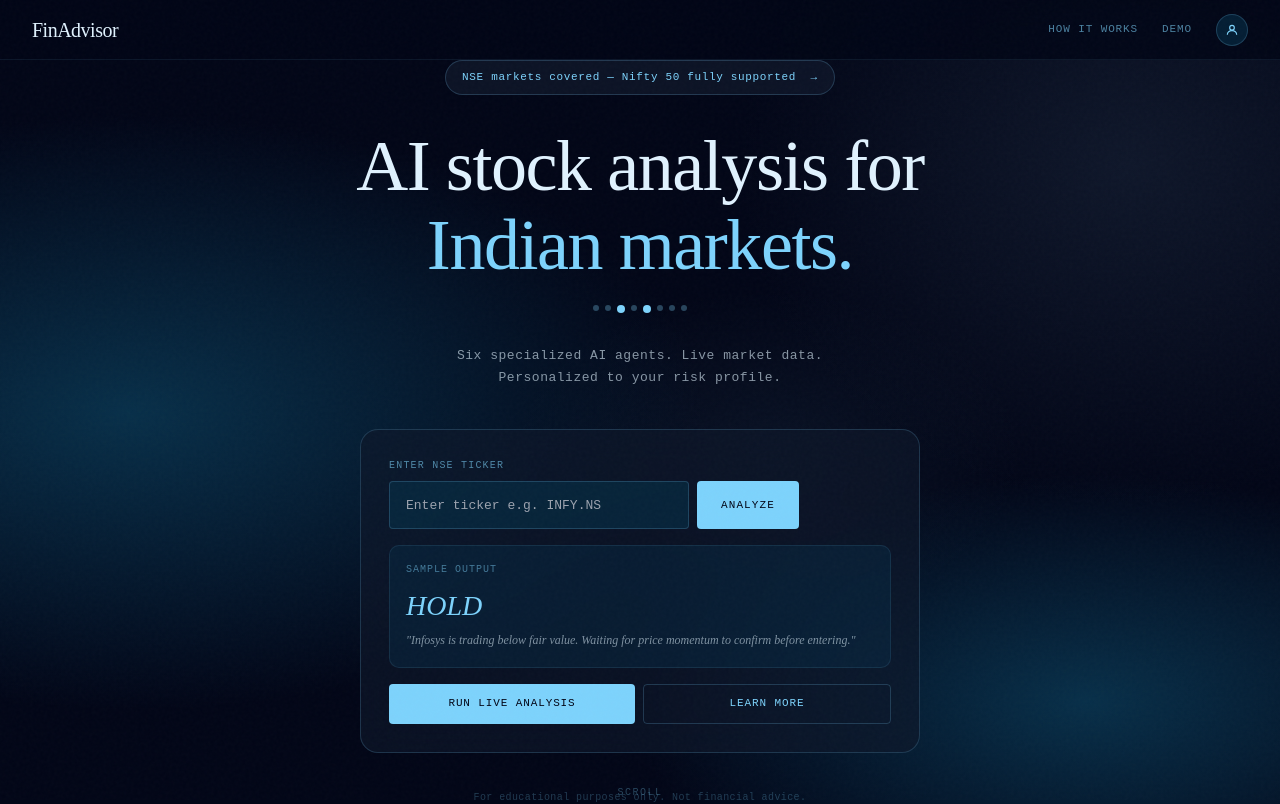
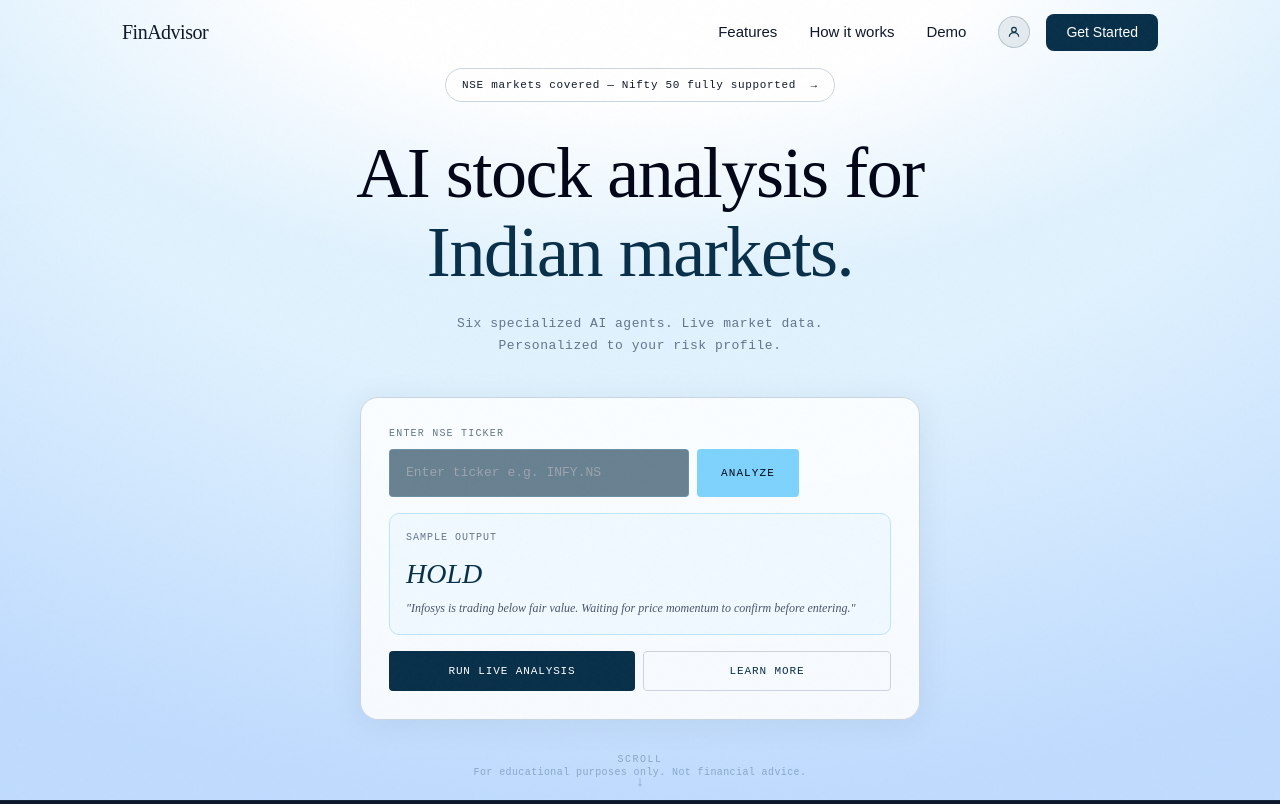
Before and after one commit to Sid-chou/Autonomous-MultiAgent-Financial-Advisor-System, a Next.js app in the folder frontend/: page / in a window 1280 px wide. Shown: the top 804 px of the page. Built offline with nearby package versions, Linux system fonts and the light colour scheme.

Commit message:
changed theme and navbar alignment

```diff
--- a/frontend/src/components/landing/HeroSection.tsx
+++ b/frontend/src/components/landing/HeroSection.tsx
@@ -13,64 +13,64 @@ export function HeroSection({ ticker, onTickerChange, onAnalyze, error }: HeroSe
     <main className="relative min-h-screen flex flex-col items-center justify-center px-8 pt-[60px] overflow-hidden">
 
       {/* Gradient mesh background */}
+      {/* Gradient mesh background — Finta style white dome */}
       <div className="absolute inset-0 -z-10" style={{
         background: `
-          radial-gradient(ellipse 75% 60% at 10% 50%, #082F49 0%, transparent 60%),
-          radial-gradient(ellipse 55% 75% at 88% 20%, #0F172A 0%, transparent 55%),
-          radial-gradient(ellipse 65% 50% at 85% 85%, #082F49 0%, transparent 55%),
-          radial-gradient(ellipse 40% 40% at 60% 55%, rgba(125,211,252,0.06) 0%, transparent 50%),
-          #020617
+          radial-gradient(ellipse 80% 65% at 50% -10%, #ffffff 0%, #ffffff 35%, transparent 70%),
+          radial-gradient(ellipse 100% 100% at 50% 0%, #E0F2FE 0%, #E0F2FE 50%, #bfdbfe 100%)
         `
       }} />
 
       {/* Announcement badge */}
       <div className="animate-fade-up delay-100 mb-8 px-4 py-2 rounded-full font-mono text-[11px] tracking-[0.06em] cursor-pointer transition-colors"
         style={{
-          background: "rgba(15, 23, 42, 0.8)",
-          border: "1px solid rgba(125, 211, 252, 0.2)",
-          color: "#7DD3FC",
+          background: "rgba(255,255,255,0.85)",
+          border: "1px solid #CBD5E1",
+          color: "#0F172A",
         }}
-        onMouseEnter={e => (e.currentTarget.style.borderColor = "rgba(125,211,252,0.45)")}
-        onMouseLeave={e => (e.currentTarget.style.borderColor = "rgba(125,211,252,0.2)")}>
+        onMouseEnter={e => (e.currentTarget.style.borderColor = "#082F49")}
+        onMouseLeave={e => (e.currentTarget.style.borderColor = "#CBD5E1")}>
         NSE markets covered — Nifty 50 fully supported &nbsp;→
       </div>
 
       {/* Headline */}
-      <h1 className="animate-fade-up delay-200 font-display text-center leading-[1.1] tracking-[-0.02em] text-alice mb-5"
-        style={{ fontSize: "clamp(40px, 7vw, 72px)" }}>
+      {/* Headline */}
+      <h1 className="animate-fade-up delay-200 font-display text-center leading-[1.1] tracking-[-0.02em] mb-5"
+        style={{ fontSize: "clamp(40px, 7vw, 72px)", color: "#020617" }}>
         AI stock analysis for
         <br />
-        <em className="text-frozen not-italic">Indian markets.</em>
+        <em className="not-italic" style={{ color: "#082F49" }}>Indian markets.</em>
       </h1>
 
       {/* Decorative dots */}
-      <div className="animate-fade-up delay-200 flex gap-[6px] mb-8">
+      {/* <div className="animate-fade-up delay-200 flex gap-[6px] mb-8">
         {[false, false, true, false, true, false, false, false].map((big, i) => (
           <span key={i} className="rounded-full"
             style={{
               width: big ? "8px" : "6px",
               height: big ? "8px" : "6px",
-              background: big ? "#7DD3FC" : "rgba(125,211,252,0.3)",
+              background: big ? "#082F49" : "rgba(8,47,73,0.25)",
             }} />
         ))}
-      </div>
+      </div> */}
 
       {/* Subheadline */}
       <p className="animate-fade-up delay-300 font-mono text-[13px] tracking-[0.04em] text-center mb-10"
-        style={{ color: "rgba(224,242,254,0.6)", maxWidth: "460px", lineHeight: "1.7" }}>
+        style={{ color: "#64748B", maxWidth: "460px", lineHeight: "1.7" }}>
         Six specialized AI agents. Live market data. Personalized to your risk profile.
       </p>
 
       {/* Demo card */}
       <div className="animate-fade-up delay-400 w-full max-w-[560px] rounded-[18px] p-7"
         style={{
-          background: "rgba(15, 23, 42, 0.65)",
+          background: "rgba(255, 255, 255, 0.85)",
           backdropFilter: "blur(20px)",
-          border: "1px solid rgba(125, 211, 252, 0.18)",
+          border: "1px solid #CBD5E1",
+          boxShadow: "0 4px 32px rgba(8,47,73,0.08)",
         }}>
 
         <p className="font-mono text-[10px] tracking-[0.12em] uppercase mb-2"
-          style={{ color: "rgba(125,211,252,0.6)" }}>
+          style={{ color: "#64748B" }}>
           Enter NSE Ticker
         </p>
 
@@ -84,19 +84,19 @@ export function HeroSection({ ticker, onTickerChange, onAnalyze, error }: HeroSe
         {/* Sample output preview */}
         <div className="mt-4 p-4 rounded-[10px]"
           style={{
-            background: "rgba(8, 47, 73, 0.4)",
-            border: "1px solid rgba(125, 211, 252, 0.1)",
+            background: "#F0F9FF",
+            border: "1px solid #BAE6FD",
           }}>
           <p className="font-mono text-[10px] tracking-[0.1em] uppercase mb-2"
-            style={{ color: "rgba(125,211,252,0.5)" }}>
+            style={{ color: "#64748B" }}>
             Sample Output
           </p>
           <p className="font-display italic text-[28px] font-light mb-1"
-            style={{ color: "#7DD3FC" }}>
+            style={{ color: "#082F49" }}>
             HOLD
           </p>
           <p className="font-display italic text-[12px] leading-relaxed"
-            style={{ color: "rgba(224,242,254,0.55)" }}>
+            style={{ color: "#475569" }}>
             &quot;Infosys is trading below fair value. Waiting for price momentum to confirm before entering.&quot;
           </p>
         </div>
@@ -106,17 +106,17 @@ export function HeroSection({ ticker, onTickerChange, onAnalyze, error }: HeroSe
           <button
             onClick={onAnalyze}
             className="flex-1 h-10 font-mono text-[11px] tracking-[0.08em] uppercase rounded transition-opacity hover:opacity-85"
-            style={{ background: "#7DD3FC", color: "#020617" }}>
+            style={{ background: "#082F49", color: "#ffffff" }}>
             Run Live Analysis
           </button>
           <button
             className="flex-1 h-10 font-mono text-[11px] tracking-[0.08em] uppercase rounded transition-colors"
             style={{
               background: "transparent",
-              color: "#7DD3FC",
-              border: "1px solid rgba(125,211,252,0.2)",
+              color: "#082F49",
+              border: "1px solid #CBD5E1",
             }}
-            onMouseEnter={e => (e.currentTarget.style.background = "rgba(125,211,252,0.06)")}
+            onMouseEnter={e => (e.currentTarget.style.background = "#F0F9FF")}
             onMouseLeave={e => (e.currentTarget.style.background = "transparent")}>
             Learn More
           </button>
@@ -126,13 +126,13 @@ export function HeroSection({ ticker, onTickerChange, onAnalyze, error }: HeroSe
       {/* Scroll hint */}
       <div className="animate-fade-up delay-500 mt-8 flex flex-col items-center gap-1">
         <span className="font-mono text-[10px] tracking-[0.15em] uppercase"
-          style={{ color: "rgba(125,211,252,0.3)" }}>Scroll</span>
-        <span style={{ color: "rgba(125,211,252,0.3)", fontSize: "14px" }}>↓</span>
+          style={{ color: "rgba(8,47,73,0.3)" }}>Scroll</span>
+        <span style={{ color: "rgba(8,47,73,0.3)", fontSize: "14px" }}>↓</span>
       </div>
 
       {/* Disclaimer */}
       <p className="absolute bottom-5 font-mono text-[10px] tracking-[0.04em]"
-        style={{ color: "rgba(125,211,252,0.25)" }}>
+        style={{ color: "rgba(8,47,73,0.3)" }}>
         For educational purposes only. Not financial advice.
       </p>
     </main>
--- a/frontend/src/components/layout/Navbar.tsx
+++ b/frontend/src/components/layout/Navbar.tsx
@@ -7,44 +7,75 @@ interface NavbarProps {
 
 export function Navbar({ onProfileClick, profileSet }: NavbarProps) {
   return (
-    <nav className="fixed top-0 left-0 right-0 z-50 h-[60px] px-8 flex items-center justify-between"
-      style={{
-        background: "rgba(2, 6, 23, 0.85)",
-        backdropFilter: "blur(12px)",
-        borderBottom: "1px solid rgba(125, 211, 252, 0.08)",
-      }}>
+    <nav className="fixed top-0 left-0 right-0 z-50 h-[64px] flex items-center justify-center"
+      style={{ background: "transparent" }}>
+
+      {/* Centered container — matches Finta's contained width */}
+      <div className="w-full max-w-[1100px] mx-auto px-8 flex items-center justify-between">
 
         {/* Logo */}
-      <span className="font-display text-xl text-alice tracking-tight">
+        <span className="font-display text-[20px] tracking-tight"
+          style={{ color: "#0F172A" }}>
           FinAdvisor
         </span>
 
-      {/* Right side */}
-      <div className="flex items-center gap-6">
-        <span className="font-mono text-[11px] tracking-[0.08em] uppercase text-frozen opacity-60 cursor-pointer hover:opacity-100 transition-opacity">
-          How It Works
+        {/* Right side — all nav items here */}
+        <div className="flex items-center gap-8">
+
+          {/* Navigation Links */}
+          <div className="hidden md:flex items-center gap-8">
+            <span className="font-sans text-[15px] font-medium cursor-pointer transition-colors"
+              style={{ color: "#0F172A" }}
+              onMouseEnter={e => (e.currentTarget.style.color = "#082F49")}
+              onMouseLeave={e => (e.currentTarget.style.color = "#0F172A")}>
+              Features
             </span>
-        <span className="font-mono text-[11px] tracking-[0.08em] uppercase text-frozen opacity-60 cursor-pointer hover:opacity-100 transition-opacity">
+            <span className="font-sans text-[15px] font-medium cursor-pointer transition-colors"
+              style={{ color: "#0F172A" }}
+              onMouseEnter={e => (e.currentTarget.style.color = "#082F49")}
+              onMouseLeave={e => (e.currentTarget.style.color = "#0F172A")}>
+              How it works
+            </span>
+            <span className="font-sans text-[15px] font-medium cursor-pointer transition-colors"
+              style={{ color: "#0F172A" }}
+              onMouseEnter={e => (e.currentTarget.style.color = "#082F49")}
+              onMouseLeave={e => (e.currentTarget.style.color = "#0F172A")}>
               Demo
             </span>
+          </div>
 
+          {/* Action Buttons */}
+          <div className="flex items-center gap-4">
             {/* Profile button */}
             <button
               onClick={onProfileClick}
               className="relative w-8 h-8 rounded-full flex items-center justify-center cursor-pointer transition-colors"
               style={{
-            background: "rgba(8, 47, 73, 0.6)",
-            border: "1px solid rgba(125, 211, 252, 0.2)",
+                background: "rgba(8, 47, 73, 0.08)",
+                border: "1px solid rgba(8, 47, 73, 0.2)",
               }}
               title="Risk Profile">
-          <svg width="14" height="14" viewBox="0 0 24 24" fill="none" stroke="#7DD3FC" strokeWidth="2">
-            <circle cx="12" cy="8" r="4"/><path d="M4 20c0-4 3.6-7 8-7s8 3 8 7"/>
+              <svg width="14" height="14" viewBox="0 0 24 24" fill="none"
+                stroke="#082F49" strokeWidth="2">
+                <circle cx="12" cy="8" r="4"/>
+                <path d="M4 20c0-4 3.6-7 8-7s8 3 8 7"/>
               </svg>
               {profileSet && (
-            <span className="absolute -top-0.5 -right-0.5 w-2 h-2 rounded-full bg-frozen"
-              style={{ border: "1.5px solid #020617" }} />
+                <span className="absolute -top-0.5 -right-0.5 w-2 h-2 rounded-full"
+                  style={{ background: "#082F49", border: "1.5px solid #ffffff" }} />
               )}
             </button>
+
+            {/* CTA */}
+            <button
+              className="font-sans text-[14px] font-medium px-5 py-2 rounded-[8px] transition-colors"
+              style={{ background: "#082F49", color: "#ffffff" }}
+              onMouseEnter={e => (e.currentTarget.style.background = "#0F172A")}
+              onMouseLeave={e => (e.currentTarget.style.background = "#082F49")}>
+              Get Started
+            </button>
+          </div>
+        </div>
       </div>
     </nav>
   );
```
Lines whose indentation alone changed are shown as unchanged.
